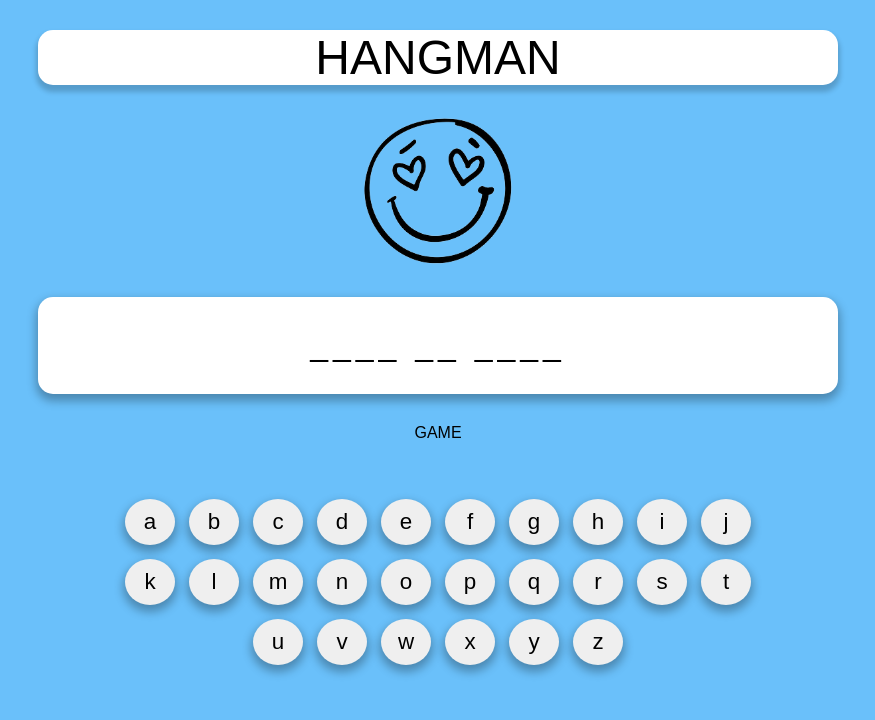
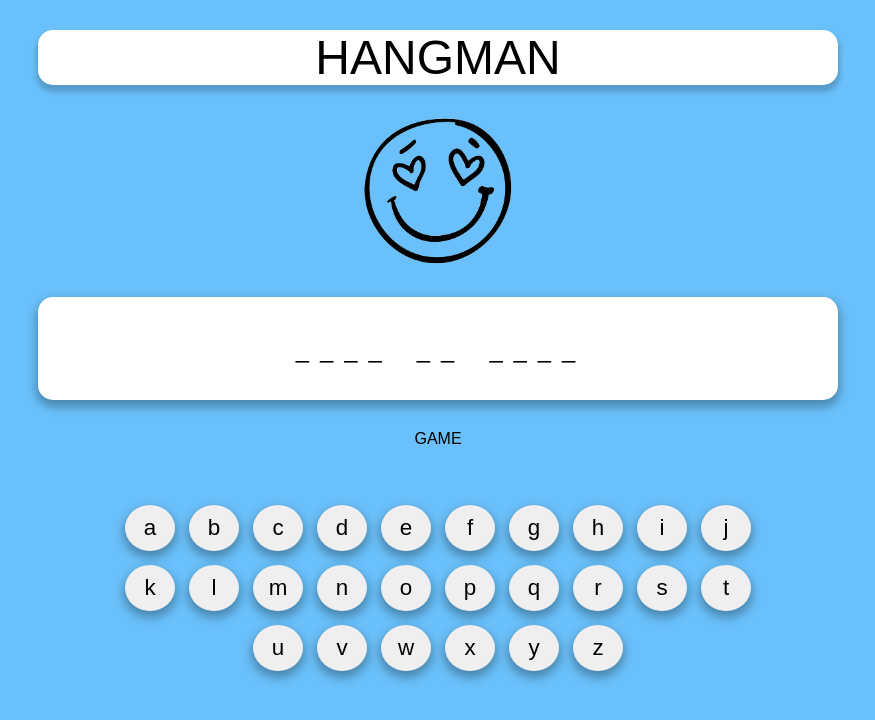
Before and after one commit to Artur-M-K/hangman---js, a website with bundled scripts: page index.html in a window 1280 px wide. Shown: the whole page, without its empty margins (202-1077 px from the left). Built offline with nearby package versions, Linux system fonts and the light colour scheme; a web font is replaced by a local one.

Commit message:
changed font for quote, fixed image when after winning the agem

```diff
--- a/app/Game.js
+++ b/app/Game.js
@@ -97,6 +97,7 @@ class Game {
   winning() {
     this.wordWrapper.innerHTML = "YOU WON THE GAME. CONGRATULATION!!!";
     this.lettersWrapper.innerHTML = "";
+    document.getElementById("image").src = `images/1.png`;
   }
 
   loosing() {
--- a/style.css
+++ b/style.css
@@ -1,3 +1,4 @@
+@import url('https://fonts.googleapis.com/css2?family=Roboto+Mono:wght@200;300&display=swap');
 @import url('https://fonts.googleapis.com/css2?family=Fahkwang:wght@200;300;600&display=swap');
 
 * {
@@ -23,12 +24,12 @@ body {
     font-size: 3rem;
     font-weight: 200;
     background: white;
-    /* color: white; */
     border-radius: 15px;
     box-shadow: 0px 5px 5px 2px rgba(0,0,0,0.19);
 }
 
 #word {
+    font-family: 'Roboto Mono', monospace;
     letter-spacing: 5px;
     font-size: 2rem;
     padding: 30px 20px;
```
